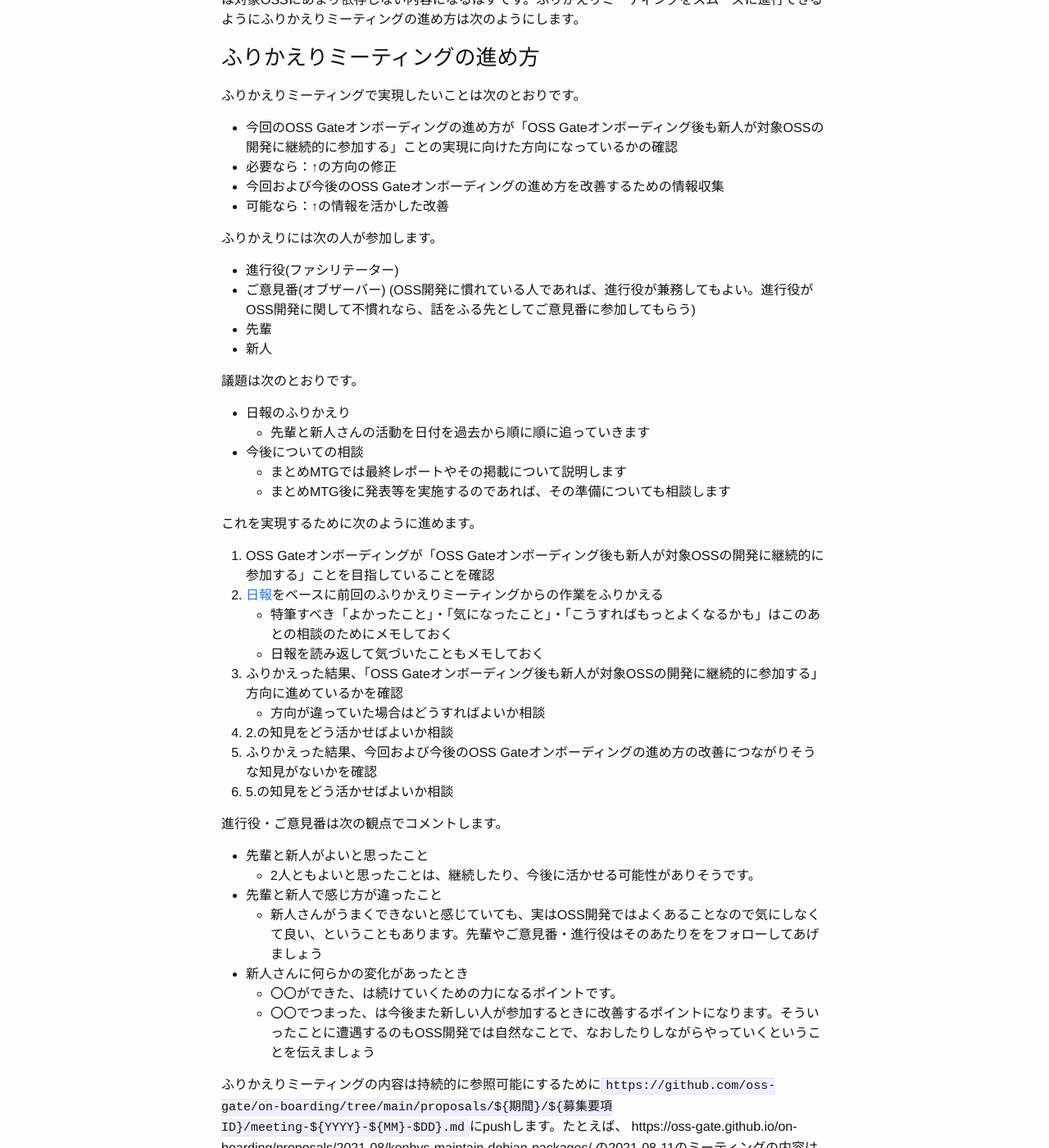
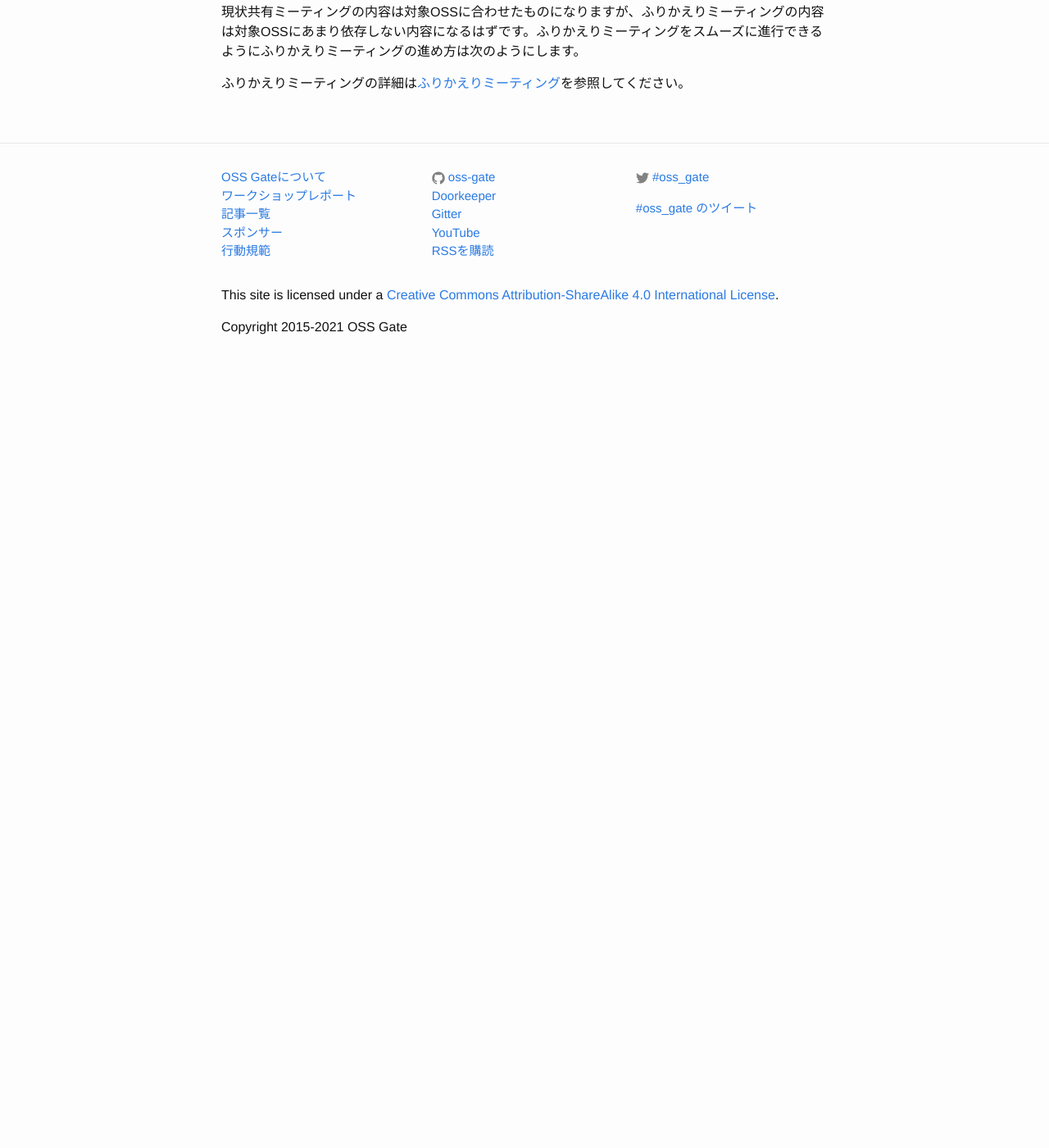
Before and after one commit to oss-gate/on-boarding, a Jekyll site: the page built from process/meeting/index.md, in a window 1280 px wide and 1400 px high, scrolled down 1313 px. Shown: the whole window at 82% size. Built offline with Jekyll 4.4.1, drawn with Linux system fonts in a browser that asks for light colours; Markdown is read by kramdown in place of the engine named in the settings; comment, search, counter and statistics services are not loaded; after the commit the page ends 1769 px from its top, so only the background shows below that; some of the changed text lies outside the part shown.

Commit message:
Split complex meeting content

````diff
--- a/process/meeting/index.md
+++ b/process/meeting/index.md
@@ -29,6 +29,8 @@ OSS Gateオンボーディング中は目的にあわせて次の種類のミー
 
 現状共有ミーティングでは主に具体的な作業に関する質疑応答をしたりレクチャーをしたりします。ただし、OSS Gateオンボーディングが目指している「OSS Gateオンボーディング後も新人が対象OSSの開発に継続的に参加する」ことの実現から外れた進め方になっていないかも念のため確認します。新人・先輩が参加します。場合によっては運営も参加します。
 
+現状共有ミーティングの詳細は、[現状共有ミーティング]({{ site.baseurl }}{% link process/meeting/sharing.md %})を参照してください。
+
 ふりかえりミーティングでは主にOSS Gateオンボーディングが目指している「OSS Gateオンボーディング後も新人が対象OSSの開発に継続的に参加する」ことの実現に向かって進められているかの確認と、実現を阻害する課題の解決をします。新人・先輩・運営が参加します。
 
 1つのミーティング中に現状共有ミーティングとふりかえりミーティングをすることもあります。
@@ -37,60 +39,4 @@ OSS Gateオンボーディングの最後には必ずふりかえりミーティ
 
 現状共有ミーティングの内容は対象OSSに合わせたものになりますが、ふりかえりミーティングの内容は対象OSSにあまり依存しない内容になるはずです。ふりかえりミーティングをスムーズに進行できるようにふりかえりミーティングの進め方は次のようにします。
 
-### ふりかえりミーティングの進め方
-
-ふりかえりミーティングで実現したいことは次のとおりです。
-
-  * 今回のOSS Gateオンボーディングの進め方が「OSS Gateオンボーディング後も新人が対象OSSの開発に継続的に参加する」ことの実現に向けた方向になっているかの確認
-  * 必要なら：↑の方向の修正
-  * 今回および今後のOSS Gateオンボーディングの進め方を改善するための情報収集
-  * 可能なら：↑の情報を活かした改善
-
-ふりかえりには次の人が参加します。
-
-* 進行役(ファシリテーター)
-* ご意見番(オブザーバー) (OSS開発に慣れている人であれば、進行役が兼務してもよい。進行役がOSS開発に関して不慣れなら、話をふる先としてご意見番に参加してもらう)
-* 先輩
-* 新人
-
-議題は次のとおりです。
-
-* 日報のふりかえり
-  * 先輩と新人さんの活動を日付を過去から順に順に追っていきます
-* 今後についての相談
-  * まとめMTGでは最終レポートやその掲載について説明します
-  * まとめMTG後に発表等を実施するのであれば、その準備についても相談します
-
-これを実現するために次のように進めます。
-
-  1. OSS Gateオンボーディングが「OSS Gateオンボーディング後も新人が対象OSSの開発に継続的に参加する」ことを目指していることを確認
-  2. [日報]({{ site.baseurl }}{% link process/daily-report/index.md %})をベースに前回のふりかえりミーティングからの作業をふりかえる
-     * 特筆すべき「よかったこと」・「気になったこと」・「こうすればもっとよくなるかも」はこのあとの相談のためにメモしておく
-     * 日報を読み返して気づいたこともメモしておく
-  3. ふりかえった結果、「OSS Gateオンボーディング後も新人が対象OSSの開発に継続的に参加する」方向に進めているかを確認
-     * 方向が違っていた場合はどうすればよいか相談
-  4. 2.の知見をどう活かせばよいか相談
-  5. ふりかえった結果、今回および今後のOSS Gateオンボーディングの進め方の改善につながりそうな知見がないかを確認
-  6. 5.の知見をどう活かせばよいか相談
-
-進行役・ご意見番は次の観点でコメントします。
-
-* 先輩と新人がよいと思ったこと
-  * 2人ともよいと思ったことは、継続したり、今後に活かせる可能性がありそうです。
-* 先輩と新人で感じ方が違ったこと
-  * 新人さんがうまくできないと感じていても、実はOSS開発ではよくあることなので気にしなくて良い、ということもあります。先輩やご意見番・進行役はそのあたりををフォローしてあげましょう
-* 新人さんに何らかの変化があったとき
-  * 〇〇ができた、は続けていくための力になるポイントです。
-  * 〇〇でつまった、は今後また新しい人が参加するときに改善するポイントになります。そういったことに遭遇するのもOSS開発では自然なことで、なおしたりしながらやっていくということを伝えましょう
-
-ふりかえりミーティングの内容は持続的に参照可能にするために`https://github.com/oss-gate/on-boarding/tree/main/proposals/${期間}/${募集要項ID}/meeting-${YYYY}-${MM}-$DD}.md`にpushします。たとえば、 https://oss-gate.github.io/on-boarding/proposals/2021-08/kenhys-maintain-debian-packages/ の2021-08-11のミーティングの内容は https://github.com/oss-gate/on-boarding/tree/main/proposals/2021-08/kenhys-maintain-debian-packages/meeting-2021-08-11.md にpushします。新人・先輩・運営は https://github.com/oss-gate/on-boarding/ にpushする権限があるので直接pushできます。
-
-ふりかえりミーティングの内容は運営がまとめます。
-
-必要な情報をもれなく記録するためにふりかえりミーティングの内容を記録するためのテンプレートを用意します。今後、OSS Gateオンボーディングを実施した知見を活かしてテンプレートの中身は改善予定です。
-
-https://github.com/oss-gate/on-boarding/tree/main/process/meeting/template.md に同じ内容のファイルがあるので最初に日報を書くときはこのファイルをコピーして使ってください。
-
-```markdown
-{% include_relative template.md %}
-```
+ふりかえりミーティングの詳細は[ふりかえりミーティング]({{ site.baseurl }}{% link process/meeting/retrospective.md %})を参照してください。
````
Also changed, not shown: process/meeting/retrospective.md (added, +80 -0 lines), process/meeting/sharing.md (added, +65 -0 lines).
